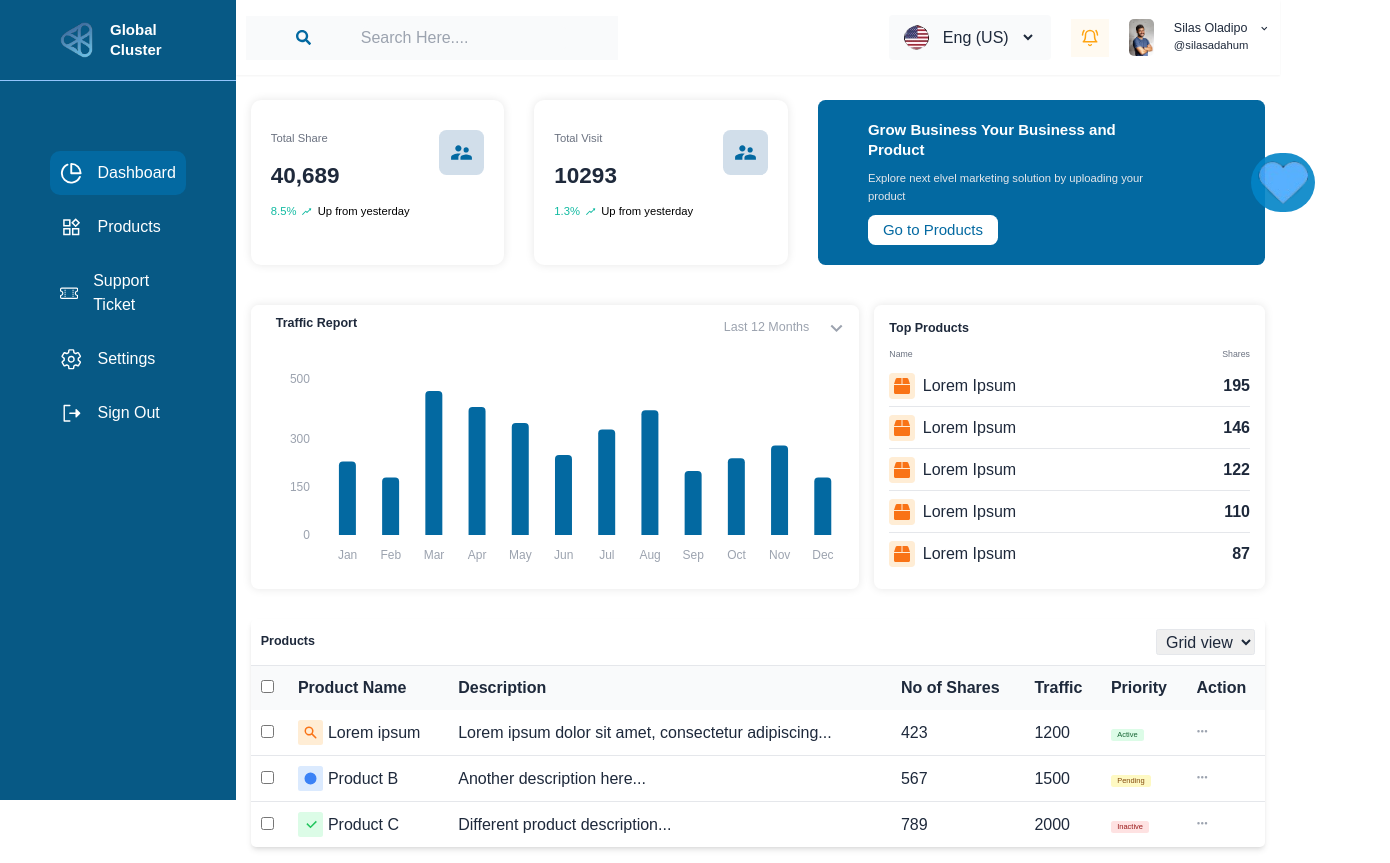
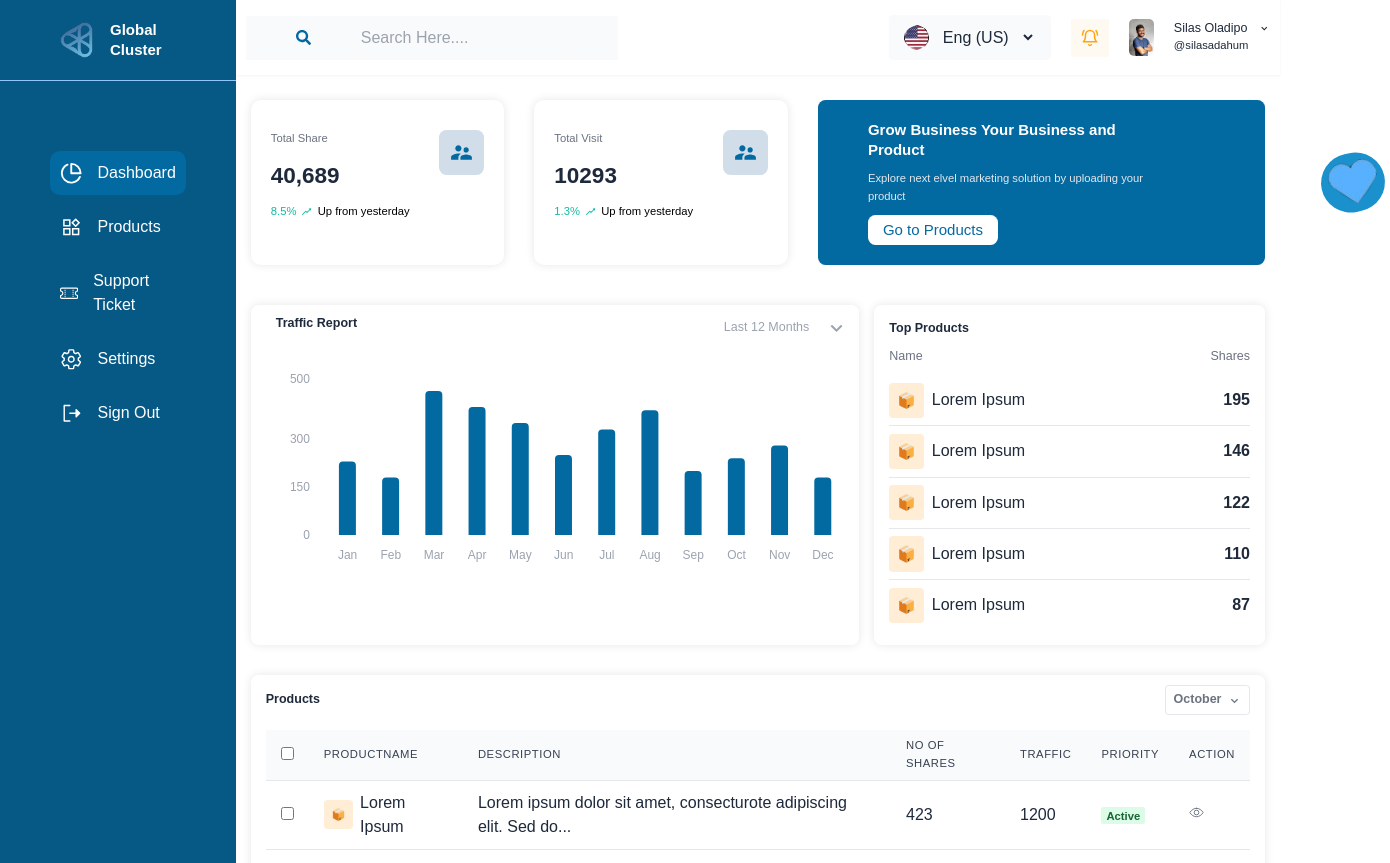
Before and after one commit to chshahid119/global-cluster-react, a React (Vite) app: page /business/dashboard in a window 1280 px wide. Shown: the top 863 px of the page, 1390 px wide, since content can reach past the window. Built offline with nearby package versions, Linux system fonts and the light colour scheme.

Commit message:
Product section added in businessDashboard

```diff
--- a/src/Layouts/BusinessLayout.jsx
+++ b/src/Layouts/BusinessLayout.jsx
@@ -5,7 +5,7 @@ import BusinesSidebar from '../components/BusinesSidebar';
 function BusinessLayout() {
   return (
     <div className="flex">
-      <div className="bg-primary w-[20%] h-screen">
+      <div className="bg-primary w-[20%] min-h-screen">
         <BusinesSidebar style={{ color: '#1F2937', fontSize: '1.5rem' }} />
       </div>
       <main className="w-full">
--- a/src/components/GrowBusinessCard.jsx
+++ b/src/components/GrowBusinessCard.jsx
@@ -19,7 +19,7 @@ function GrowBusinessCard() {
           Go to Products
         </NavLink>
       </div>
-      <div className="bg-sky-600 opacity-90 p-3 rounded-full translate-x-20 ">
+      <div className="bg-sky-600 opacity-90 p-3 rounded-full translate-x-48 -rotate-12">
         <img className="" src={HeartImg} alt="heart blue img" />
       </div>
     </div>
--- a/src/components/ProductsBusiness.jsx
+++ b/src/components/ProductsBusiness.jsx
@@ -1,153 +1,187 @@
-import React from 'react';
+import React, { useState } from 'react';
+import { BiChevronDown } from 'react-icons/bi';
+import { IoEyeOutline } from 'react-icons/io5';
+import BusinessProductImg from './../assets/images/productImg.png';
+
+// Define table headers
+const headers = [
+  'ProductName',
+  'Description',
+  'No of Shares',
+  'Traffic',
+  'Priority',
+  'Action',
+];
+
+// Define table data
+const BusinessProductsData = [
+  {
+    name: 'Lorem Ipsum',
+    description:
+      'Lorem ipsum dolor sit amet, consecturote adipiscing elit. Sed do eiusmod tempor incididunt ut labore et dolore magna aliqua.',
+    noShares: '423',
+    traffic: '1200',
+    status: 'active',
+    action: <IoEyeOutline />,
+  },
+  {
+    name: 'Lorem Ipsum',
+    description: 'Lorem ipsum dolor sit amet, consecturote adipiscing elit.',
+    noShares: '423',
+    traffic: '1200',
+    status: 'active',
+    action: <IoEyeOutline />,
+  },
+  {
+    name: 'Lorem Ipsum',
+    description: 'Lorem ipsum dolor sit amet, consecturote.',
+    noShares: '423',
+    traffic: '1200',
+    status: 'decline',
+    action: <IoEyeOutline />,
+  },
+  {
+    name: 'Lorem Ipsum',
+    description:
+      'Lorem ipsum dolor sit amet, consecturote adipiscing elit. Sed do eiusmod tempor incididunt ut labore et dolore magna aliqua.',
+    noShares: '423',
+    traffic: '1200',
+    status: 'active',
+    action: <IoEyeOutline />,
+  },
+  {
+    name: 'Lorem Ipsum',
+    description: 'Lorem ipsum dolor sit amet, consecturote adipiscing elit.',
+    noShares: '423',
+    traffic: '1200',
+    status: 'decline',
+    action: <IoEyeOutline />,
+  },
+];
+
+// Helper function to truncate text to the first 10 words
+const truncateText = (text, wordLimit) => {
+  const words = text.split(' ');
+  if (words.length > wordLimit) {
+    return words.slice(0, wordLimit).join(' ') + '...';
+  }
+  return text;
+};
 
 function ProductsBusiness() {
+  // State to manage the selected checkboxes
+  const [selectedRows, setSelectedRows] = useState(new Set());
+
+  // Handler for header checkbox change
+  const handleHeaderCheckboxChange = e => {
+    const isChecked = e.target.checked;
+    if (isChecked) {
+      const allRowIndexes = new Set(
+        BusinessProductsData.map((_, index) => index),
+      );
+      setSelectedRows(allRowIndexes);
+    } else {
+      setSelectedRows(new Set());
+    }
+  };
+
+  // Handler for individual row checkbox change
+  const handleRowCheckboxChange = index => {
+    const updatedSelectedRows = new Set(selectedRows);
+    if (updatedSelectedRows.has(index)) {
+      updatedSelectedRows.delete(index);
+    } else {
+      updatedSelectedRows.add(index);
+    }
+    setSelectedRows(updatedSelectedRows);
+  };
+
+  // Determine if all rows are selected
+  const isAllSelected = selectedRows.size === BusinessProductsData.length;
+  // Determine if some rows are selected
+  const isIndeterminate =
+    selectedRows.size > 0 && selectedRows.size < BusinessProductsData.length;
+
   return (
-    <div className="container mx-auto p-6">
-      <div className="bg-white rounded-lg shadow-md">
-        <div className="flex items-center justify-between p-4 border-b">
+    <div className="px-6 py-4 shadow-[0_0_10px_rgba(0,0,0,0.1)] rounded-xl bg-white">
+      <div className="flex justify-between items-center mb-4">
         <h2 className="text-xl font-semibold">Products</h2>
-          <select className="border rounded px-2 py-1">
-            <option>Grid view</option>
-          </select>
+        <div className="flex gap-2 items-center text-gray-500 border px-3 py-2 rounded-md cursor-pointer">
+          <p className="text-xl font-semibold">October</p>
+          <BiChevronDown style={{ fontSize: '1.5rem' }} />
         </div>
-        <table className="w-full">
-          <thead>
-            <tr className="bg-gray-50 text-left">
-              <th className="p-4">
-                <input type="checkbox" className="rounded" />
+      </div>
+
+      <div className="mt-6 overflow-x-auto">
+        <table className="w-full divide-y divide-gray-200">
+          {/* Table Head */}
+          <thead className="bg-gray-50 text-gray-700">
+            <tr>
+              <th className="px-6 py-3">
+                <input
+                  type="checkbox"
+                  checked={isAllSelected}
+                  onChange={handleHeaderCheckboxChange}
+                  ref={input => {
+                    if (input) input.indeterminate = isIndeterminate;
+                  }}
+                />
               </th>
-              <th className="p-4">Product Name</th>
-              <th className="p-4">Description</th>
-              <th className="p-4">No of Shares</th>
-              <th className="p-4">Traffic</th>
-              <th className="p-4">Priority</th>
-              <th className="p-4">Action</th>
+              {headers.map(header => (
+                <th
+                  key={header}
+                  className="px-6 py-3 text-left text-lg font-medium uppercase tracking-wider"
+                >
+                  {header}
+                </th>
+              ))}
             </tr>
           </thead>
-          <tbody>
-            <tr className="border-b">
-              <td className="p-4">
-                <input type="checkbox" className="rounded" />
+          {/* Table Body */}
+          <tbody className="bg-white divide-y divide-gray-200">
+            {BusinessProductsData.map((product, index) => (
+              <tr key={index} className="hover:bg-gray-50">
+                <td className="px-6 py-4">
+                  <input
+                    type="checkbox"
+                    checked={selectedRows.has(index)}
+                    onChange={() => handleRowCheckboxChange(index)}
+                  />
                 </td>
-              <td className="p-4">
-                <div className="flex items-center">
-                  <div className="bg-orange-100 p-2 rounded">
-                    <svg
-                      className="w-6 h-6 text-orange-500"
-                      fill="currentColor"
-                      viewBox="0 0 20 20"
-                      xmlns="http://www.w3.org/2000/svg"
+                <td className="px-6 py-4 flex items-center">
+                  <div className="bg-orange-100 p-2 rounded-md mr-3">
+                    <img
+                      className="w-8"
+                      src={BusinessProductImg}
+                      alt="product of business page"
+                    />
+                  </div>
+                  <span>{product.name}</span>
+                </td>
+                <td className="px-6 py-4">
+                  {truncateText(product.description, 10)}
+                </td>
+                <td className="px-6 py-4">{product.noShares}</td>
+                <td className="px-6 py-4">{product.traffic}</td>
+                <td className="px-6 py-4">
+                  <span
+                    className={`px-2 py-1 ${
+                      product.status === 'decline'
+                        ? 'bg-red-100 text-red-800'
+                        : 'bg-green-100 text-green-800'
+                    } rounded text-lg font-semibold`}
                   >
-                      <path d="M8 4a4 4 0 100 8 4 4 0 000-8zM2 8a6 6 0 1110.89 3.476l4.817 4.817a1 1 0 01-1.414 1.414l-4.816-4.816A6 6 0 012 8z"></path>
-                    </svg>
-                  </div>
-                  <span className="ml-2">Lorem ipsum</span>
-                </div>
-              </td>
-              <td className="p-4">
-                Lorem ipsum dolor sit amet, consectetur adipiscing...
-              </td>
-              <td className="p-4">423</td>
-              <td className="p-4">1200</td>
-              <td className="p-4">
-                <span className="bg-green-100 text-green-800 text-xs font-medium px-2.5 py-0.5 rounded">
-                  Active
+                    {product.status.charAt(0).toUpperCase() +
+                      product.status.slice(1)}
                   </span>
                 </td>
-              <td className="p-4">
-                <button className="text-gray-400 hover:text-gray-500">
-                  <svg
-                    className="w-5 h-5"
-                    fill="currentColor"
-                    viewBox="0 0 20 20"
-                    xmlns="http://www.w3.org/2000/svg"
-                  >
-                    <path d="M6 10a2 2 0 11-4 0 2 2 0 014 0zM12 10a2 2 0 11-4 0 2 2 0 014 0zM16 12a2 2 0 100-4 2 2 0 000 4z"></path>
-                  </svg>
+                <td className="px-6 py-4 text-start">
+                  <button className="text-gray-500 hover:text-gray-700">
+                    <IoEyeOutline className="w-6 h-6" />
                   </button>
                 </td>
               </tr>
-            {/* Additional rows can be added below */}
-            <tr className="border-b">
-              <td className="p-4">
-                <input type="checkbox" className="rounded" />
-              </td>
-              <td className="p-4">
-                <div className="flex items-center">
-                  <div className="bg-blue-100 p-2 rounded">
-                    <svg
-                      className="w-6 h-6 text-blue-500"
-                      fill="currentColor"
-                      viewBox="0 0 20 20"
-                      xmlns="http://www.w3.org/2000/svg"
-                    >
-                      <path d="M10 2a8 8 0 100 16 8 8 0 000-16zm1 11H9v2h2v-2zm0-8H9v6h2V5z"></path>
-                    </svg>
-                  </div>
-                  <span className="ml-2">Product B</span>
-                </div>
-              </td>
-              <td className="p-4">Another description here...</td>
-              <td className="p-4">567</td>
-              <td className="p-4">1500</td>
-              <td className="p-4">
-                <span className="bg-yellow-100 text-yellow-800 text-xs font-medium px-2.5 py-0.5 rounded">
-                  Pending
-                </span>
-              </td>
-              <td className="p-4">
-                <button className="text-gray-400 hover:text-gray-500">
-                  <svg
-                    className="w-5 h-5"
-                    fill="currentColor"
-                    viewBox="0 0 20 20"
-                    xmlns="http://www.w3.org/2000/svg"
-                  >
-                    <path d="M6 10a2 2 0 11-4 0 2 2 0 014 0zM12 10a2 2 0 11-4 0 2 2 0 014 0zM16 12a2 2 0 100-4 2 2 0 000 4z"></path>
-                  </svg>
-                </button>
-              </td>
-            </tr>
-            <tr>
-              <td className="p-4">
-                <input type="checkbox" className="rounded" />
-              </td>
-              <td className="p-4">
-                <div className="flex items-center">
-                  <div className="bg-green-100 p-2 rounded">
-                    <svg
-                      className="w-6 h-6 text-green-500"
-                      fill="currentColor"
-                      viewBox="0 0 20 20"
-                      xmlns="http://www.w3.org/2000/svg"
-                    >
-                      <path d="M10 15l-5.5-5.5 1.4-1.4L10 12.2l7.1-7.1 1.4 1.4L10 15z"></path>
-                    </svg>
-                  </div>
-                  <span className="ml-2">Product C</span>
-                </div>
-              </td>
-              <td className="p-4">Different product description...</td>
-              <td className="p-4">789</td>
-              <td className="p-4">2000</td>
-              <td className="p-4">
-                <span className="bg-red-100 text-red-800 text-xs font-medium px-2.5 py-0.5 rounded">
-                  Inactive
-                </span>
-              </td>
-              <td className="p-4">
-                <button className="text-gray-400 hover:text-gray-500">
-                  <svg
-                    className="w-5 h-5"
-                    fill="currentColor"
-                    viewBox="0 0 20 20"
-                    xmlns="http://www.w3.org/2000/svg"
-                  >
-                    <path d="M6 10a2 2 0 11-4 0 2 2 0 014 0zM12 10a2 2 0 11-4 0 2 2 0 014 0zM16 12a2 2 0 100-4 2 2 0 000 4z"></path>
-                  </svg>
-                </button>
-              </td>
-            </tr>
+            ))}
           </tbody>
         </table>
       </div>
--- a/src/components/TopProducts.jsx
+++ b/src/components/TopProducts.jsx
@@ -1,5 +1,5 @@
 import React from 'react';
-import { FaBox } from 'react-icons/fa';
+import BusinessProductImg from './../assets/images/productImg.png';
 
 const TopProducts = () => {
   const products = [
@@ -13,7 +13,7 @@ const TopProducts = () => {
   return (
     <div className="bg-white p-6  flex-1 flex flex-col shadow-[0_0_10px_rgba(0,0,0,0.1)] rounded-xl">
       <h2 className="text-xl font-semibold mb-4">Top Products</h2>
-      <div className="flex justify-between text-sm text-gray-500 mb-2">
+      <div className="flex  justify-between text-xl text-gray-500 mb-4">
         <span>Name</span>
         <span>Shares</span>
       </div>
@@ -21,8 +21,12 @@ const TopProducts = () => {
         {products.map((product, index) => (
           <li key={index} className="flex items-center justify-between py-3">
             <div className="flex items-center">
-              <div className="bg-orange-100 p-2 rounded-md mr-3">
-                <FaBox className="text-orange-500" />
+              <div className="bg-orange-100 p-2 rounded-md mr-3 ">
+                <img
+                  className="w-10"
+                  src={BusinessProductImg}
+                  alt="Top Products Images "
+                />
               </div>
               <span>{product.name}</span>
             </div>
--- a/src/ui/BusinessDashboard.jsx
+++ b/src/ui/BusinessDashboard.jsx
@@ -29,7 +29,10 @@ function BusinessDashboard() {
         <TrafficReportGraph />
         <TopProducts />
       </div>
-      <ProductsBusiness />
+
+      <div className="px-6 py-6 ">
+        <ProductsBusiness />
+      </div>
     </div>
   );
 }
```
Also changed, not shown: src/assets/images/productImg.png (added). Lines whose indentation alone changed are shown as unchanged.
